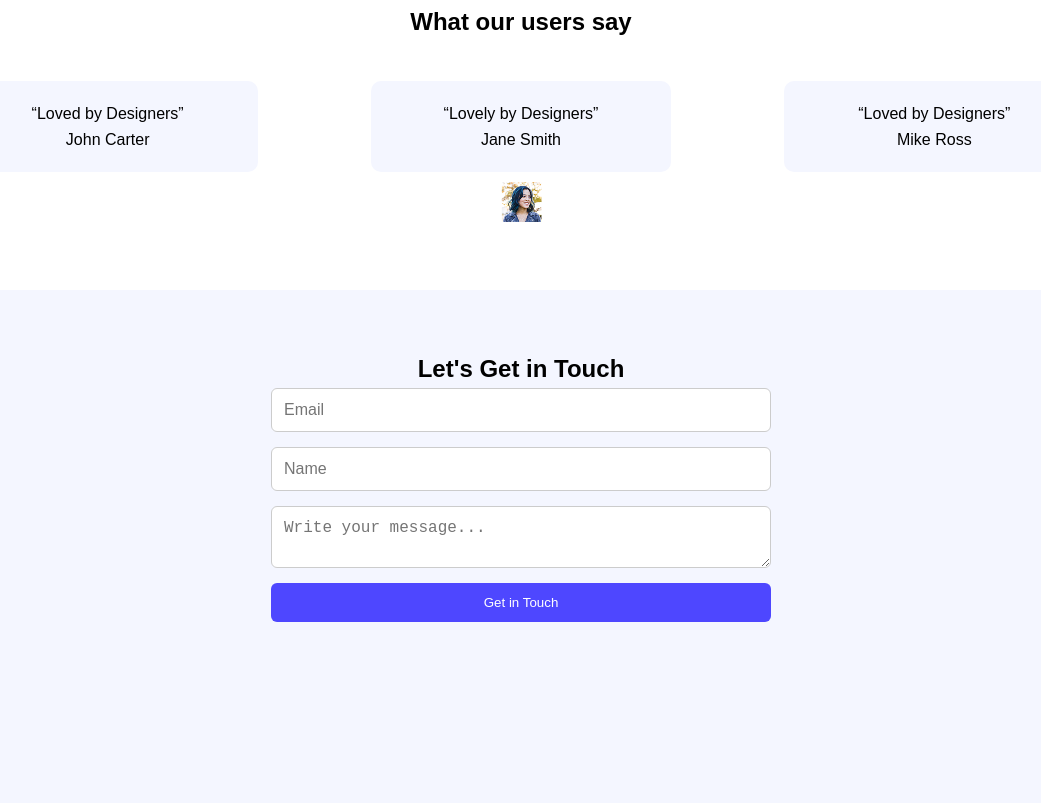
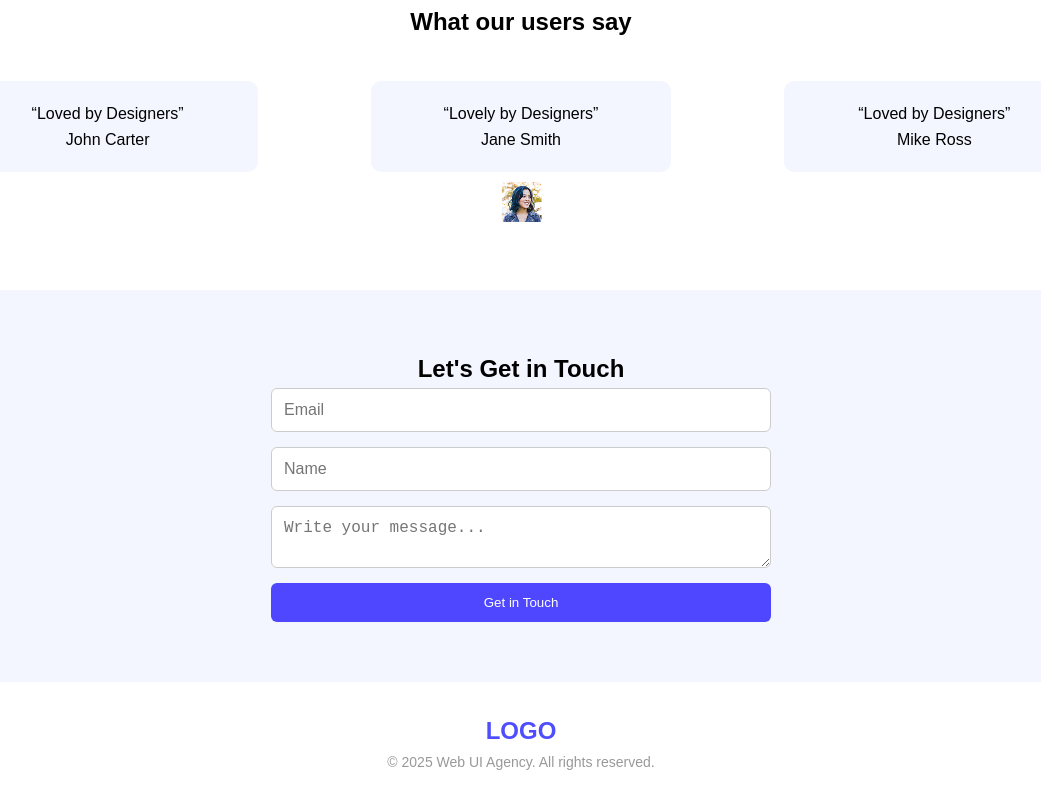
Before and after one commit to anik257/PH-Assignment-1, a plain HTML site: page index.html in a window 1280 px wide. Shown: the part 1010-1813 px from the top of the page, without its empty margins (119-1160 px from the left). Before the commit the page ends 1692 px from the top, so only its background shows below. Drawn offline with Linux system fonts and the light colour scheme.

Commit message:
adding last logo

```diff
--- a/index.html
+++ b/index.html
@@ -75,6 +75,12 @@
       <button type="submit">Get in Touch</button>
     </form>
   </section>
+    <footer>
+    <div class="logo">LOGO</div>
+    <p>© 2025 Web UI Agency. All rights reserved.</p>
+  </footer>
+</body>
+</html>
 
 
 </body>
```
